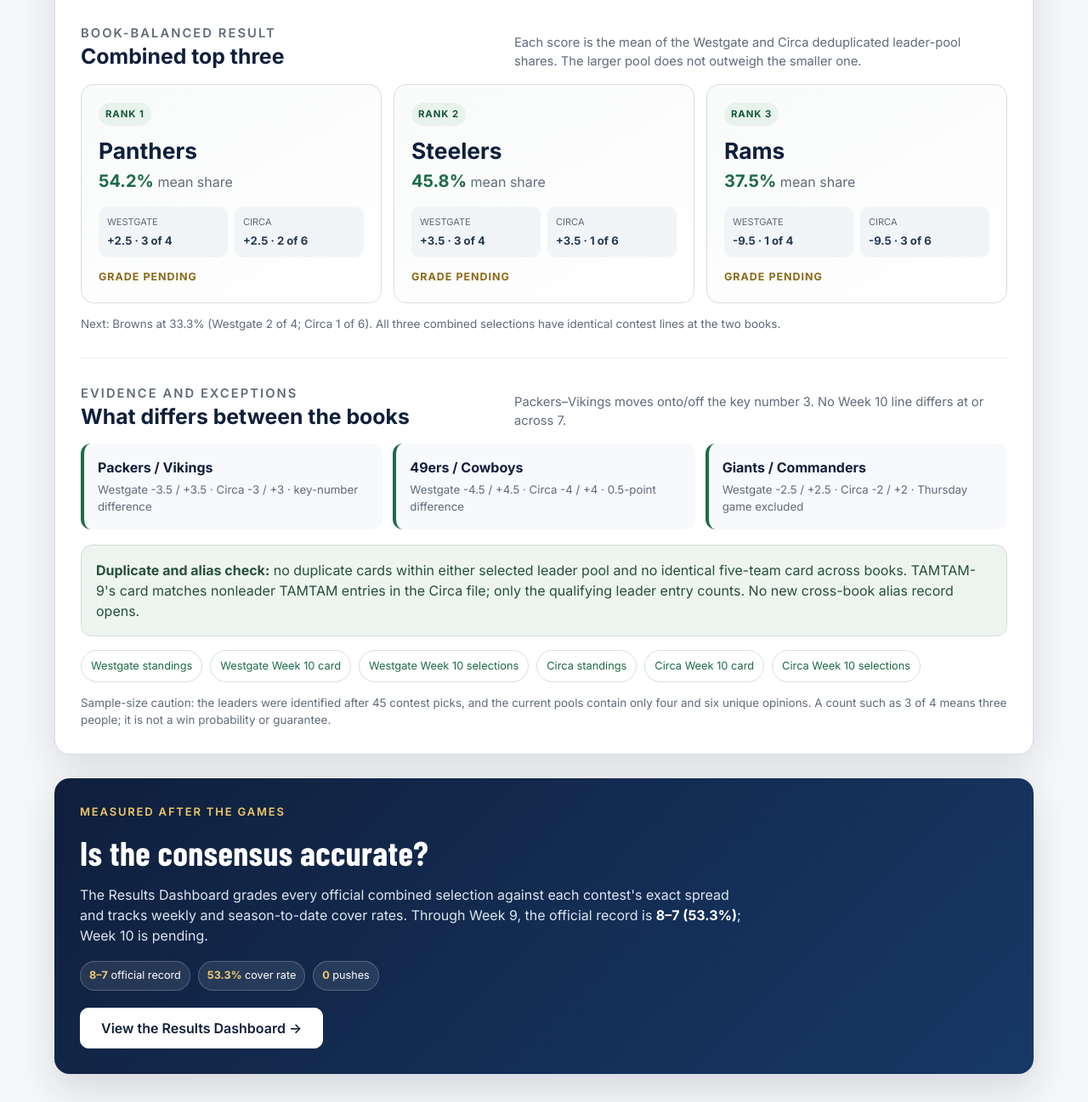
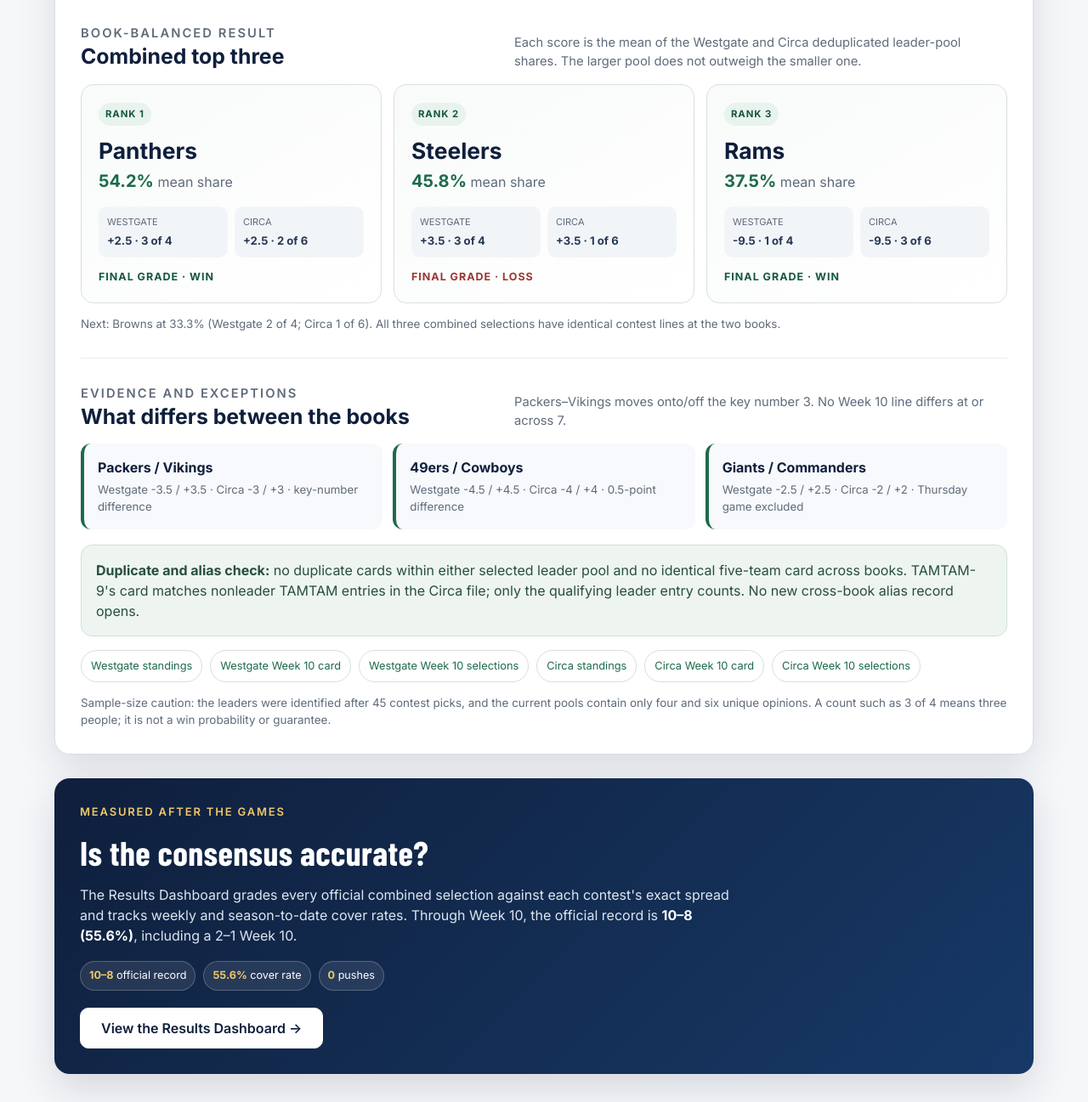
Before and after one commit to Ibmcleaner/cyrusforgesystems-site, a plain HTML site: page cyrus/consolidation-analyzer/index.html in a window 1280 px wide. Shown: the part 2906-4203 px from the top of the page at 85% size. Drawn offline with nearby package versions, Linux system fonts and the light colour scheme.

Commit message:
Publish Week 10 grades and updated results summary

```diff
--- a/cyrus/consolidation-analyzer/index.html
+++ b/cyrus/consolidation-analyzer/index.html
@@ -22,7 +22,7 @@
   .board-section{padding:30px 0;border-bottom:1px solid #e8edf2}.board-section:last-child{border-bottom:0;padding-bottom:0}.section-head{display:flex;align-items:flex-end;justify-content:space-between;gap:24px;margin-bottom:16px}.section-head h3{margin:0;color:var(--navy);font-size:1.55rem}.section-head p{max-width:580px;margin:0;color:var(--muted);font-size:.92rem}
   .book-grid{display:grid;grid-template-columns:repeat(2,minmax(0,1fr));gap:18px}.book-card{border:1px solid var(--line);border-radius:15px;background:#fff;overflow:hidden}.book-card header{padding:18px 20px;background:#f5f8fb;border-bottom:1px solid var(--line)}.book-card header.circa{border-top:5px solid #c18c13}.book-card header.westgate{border-top:5px solid var(--green)}.book-card h4{margin:0;color:var(--navy);font-size:1.3rem}.book-card header p{margin:5px 0 0;color:var(--muted);font-size:.82rem}
   .table-wrap{overflow-x:auto}.pick-table{width:100%;border-collapse:collapse;font-size:.85rem}.pick-table th,.pick-table td{padding:9px 12px;border-bottom:1px solid #edf1f5;text-align:left}.pick-table th{background:#fbfcfd;color:#586577;font-size:.72rem;letter-spacing:.06em;text-transform:uppercase}.pick-table td:nth-child(n+2),.pick-table th:nth-child(n+2){text-align:right;white-space:nowrap}.pick-table tr:last-child td{border-bottom:0}.pick-table .leader{color:#15583d;font-weight:700}
-  .consensus-grid{display:grid;grid-template-columns:repeat(3,minmax(0,1fr));gap:14px}.consensus-card{padding:20px;border:1px solid var(--line);border-radius:15px;background:linear-gradient(150deg,#f8fbf9,#fff)}.rank-badge{display:inline-flex;padding:5px 8px;border-radius:999px;background:#e9f3ee;color:#15583d;font-size:.71rem;font-weight:800;letter-spacing:.08em;text-transform:uppercase}.team-name{margin:12px 0 4px!important;color:var(--navy)!important;font-size:1.65rem!important}.combined{margin:0 0 15px;color:var(--muted)}.combined strong{color:var(--green);font-size:1.25rem}.support{display:grid;grid-template-columns:1fr 1fr;gap:8px}.support div{padding:10px;border-radius:10px;background:#f2f5f8}.support span{display:block;color:var(--muted);font-size:.69rem;text-transform:uppercase}.support strong{display:block;margin-top:4px;color:#263954;font-size:.82rem}.pending{margin-top:14px;color:#8b6a19;font-size:.78rem;font-weight:700;text-transform:uppercase;letter-spacing:.08em}
+  .consensus-grid{display:grid;grid-template-columns:repeat(3,minmax(0,1fr));gap:14px}.consensus-card{padding:20px;border:1px solid var(--line);border-radius:15px;background:linear-gradient(150deg,#f8fbf9,#fff)}.rank-badge{display:inline-flex;padding:5px 8px;border-radius:999px;background:#e9f3ee;color:#15583d;font-size:.71rem;font-weight:800;letter-spacing:.08em;text-transform:uppercase}.team-name{margin:12px 0 4px!important;color:var(--navy)!important;font-size:1.65rem!important}.combined{margin:0 0 15px;color:var(--muted)}.combined strong{color:var(--green);font-size:1.25rem}.support{display:grid;grid-template-columns:1fr 1fr;gap:8px}.support div{padding:10px;border-radius:10px;background:#f2f5f8}.support span{display:block;color:var(--muted);font-size:.69rem;text-transform:uppercase}.support strong{display:block;margin-top:4px;color:#263954;font-size:.82rem}.pending{margin-top:14px;color:#8b6a19;font-size:.78rem;font-weight:700;text-transform:uppercase;letter-spacing:.08em}.graded-win,.graded-loss{margin-top:14px;font-size:.78rem;font-weight:800;text-transform:uppercase;letter-spacing:.08em}.graded-win{color:#15583d}.graded-loss{color:#9a3535}
   .evidence-grid{display:grid;grid-template-columns:repeat(3,minmax(0,1fr));gap:12px}.evidence-card{padding:16px;border-left:4px solid var(--green);border-radius:12px;background:#f7f9fc}.evidence-card strong{display:block;color:var(--navy)}.evidence-card span{display:block;margin-top:5px;color:var(--muted);font-size:.83rem}.source-links{display:flex;flex-wrap:wrap;gap:9px;margin-top:16px}.source-links a{display:inline-flex;padding:8px 11px;border:1px solid var(--line);border-radius:999px;background:#fff;font-size:.8rem;text-decoration:none}.method-note{margin-top:18px;padding:17px;border-radius:13px;background:#eef5f1;border:1px solid #cfe1d7;color:#284f3d}.small-note{margin:14px 0 0;color:var(--muted);font-size:.84rem}
   @media(max-width:900px){.book-grid,.consensus-grid{grid-template-columns:1fr}.evidence-grid{grid-template-columns:1fr}.section-head{display:block}.section-head p{margin-top:7px}}
   @media(max-width:620px){.origin-story,.weekly-board{padding:22px 18px}.board-hero{padding:23px 19px}.pick-table th,.pick-table td{padding:8px}.support{grid-template-columns:1fr}}
@@ -43,7 +43,7 @@
 <section style="padding:32px 0" aria-labelledby="consolidation-applications"><h2 id="consolidation-applications">Applications Across Industries</h2><p>Potential applications include supplier quote comparison, invoice-to-order reconciliation, inventory checks and recurring operations reports. For example, a purchasing workflow could extract supplier prices and delivery commitments, normalize units and currencies, flag missing terms, and route the comparison for human review.</p><p><a href="https://github.com/Ibmcleaner/Cyrus-Consolidation-Analyzer/blob/main/docs/ARCHITECTURE.md">Read the architecture and implementation on GitHub →</a></p>
 
 <article class="weekly-board" aria-labelledby="week10-title">
-  <div class="board-hero"><p class="eyebrow" style="color:#f0c86a">Live implementation · 2026 Week 10</p><h3 id="week10-title">Contest Leader Consolidation</h3><p>Official Westgate and Circa leader cards are preserved separately before their deduplicated shares are combined. Thursday selections are excluded, and each book keeps its own spread.</p><div class="status-row"><span class="status-chip"><strong>COMPLETE</strong> official files verified</span><span class="status-chip"><strong>4 + 6</strong> unique leader opinions</span><span class="status-chip"><strong>3</strong> combined leaders</span><span class="status-chip"><strong>PENDING</strong> outcome grade</span></div></div>
+  <div class="board-hero"><p class="eyebrow" style="color:#f0c86a">Live implementation · 2026 Week 10</p><h3 id="week10-title">Contest Leader Consolidation</h3><p>Official Westgate and Circa leader cards are preserved separately before their deduplicated shares are combined. Thursday selections are excluded, and each book keeps its own spread.</p><div class="status-row"><span class="status-chip"><strong>COMPLETE</strong> official files verified</span><span class="status-chip"><strong>4 + 6</strong> unique leader opinions</span><span class="status-chip"><strong>3</strong> combined leaders</span><span class="status-chip"><strong>GRADED</strong> 2–1 outcome</span></div></div>
 
   <section class="board-section" aria-labelledby="books-title"><div class="section-head"><div><p class="eyebrow">Sources first</p><h3 id="books-title">Each contest stands on its own</h3></div><p>The fractions are people, not probabilities. Westgate uses four unique leader cards; Circa uses six. None of the ten qualifying cards includes Thursday's Giants–Commanders game.</p></div>
     <div class="book-grid">
@@ -59,9 +59,9 @@
   </section>
 
   <section class="board-section" aria-labelledby="combined-title"><div class="section-head"><div><p class="eyebrow">Book-balanced result</p><h3 id="combined-title">Combined top three</h3></div><p>Each score is the mean of the Westgate and Circa deduplicated leader-pool shares. The larger pool does not outweigh the smaller one.</p></div><div class="consensus-grid">
-    <article class="consensus-card"><span class="rank-badge">Rank 1</span><h3 class="team-name">Panthers</h3><p class="combined"><strong>54.2%</strong> mean share</p><div class="support"><div><span>Westgate</span><strong>+2.5 · 3 of 4</strong></div><div><span>Circa</span><strong>+2.5 · 2 of 6</strong></div></div><div class="pending">Grade pending</div></article>
-    <article class="consensus-card"><span class="rank-badge">Rank 2</span><h3 class="team-name">Steelers</h3><p class="combined"><strong>45.8%</strong> mean share</p><div class="support"><div><span>Westgate</span><strong>+3.5 · 3 of 4</strong></div><div><span>Circa</span><strong>+3.5 · 1 of 6</strong></div></div><div class="pending">Grade pending</div></article>
-    <article class="consensus-card"><span class="rank-badge">Rank 3</span><h3 class="team-name">Rams</h3><p class="combined"><strong>37.5%</strong> mean share</p><div class="support"><div><span>Westgate</span><strong>-9.5 · 1 of 4</strong></div><div><span>Circa</span><strong>-9.5 · 3 of 6</strong></div></div><div class="pending">Grade pending</div></article>
+    <article class="consensus-card"><span class="rank-badge">Rank 1</span><h3 class="team-name">Panthers</h3><p class="combined"><strong>54.2%</strong> mean share</p><div class="support"><div><span>Westgate</span><strong>+2.5 · 3 of 4</strong></div><div><span>Circa</span><strong>+2.5 · 2 of 6</strong></div></div><div class="graded-win">Final grade · Win</div></article>
+    <article class="consensus-card"><span class="rank-badge">Rank 2</span><h3 class="team-name">Steelers</h3><p class="combined"><strong>45.8%</strong> mean share</p><div class="support"><div><span>Westgate</span><strong>+3.5 · 3 of 4</strong></div><div><span>Circa</span><strong>+3.5 · 1 of 6</strong></div></div><div class="graded-loss">Final grade · Loss</div></article>
+    <article class="consensus-card"><span class="rank-badge">Rank 3</span><h3 class="team-name">Rams</h3><p class="combined"><strong>37.5%</strong> mean share</p><div class="support"><div><span>Westgate</span><strong>-9.5 · 1 of 4</strong></div><div><span>Circa</span><strong>-9.5 · 3 of 6</strong></div></div><div class="graded-win">Final grade · Win</div></article>
   </div><p class="small-note">Next: Browns at 33.3% (Westgate 2 of 4; Circa 1 of 6). All three combined selections have identical contest lines at the two books.</p></section>
 
   <section class="board-section" aria-labelledby="evidence-title"><div class="section-head"><div><p class="eyebrow">Evidence and exceptions</p><h3 id="evidence-title">What differs between the books</h3></div><p>Packers–Vikings moves onto/off the key number 3. No Week 10 line differs at or across 7.</p></div><div class="evidence-grid"><div class="evidence-card"><strong>Packers / Vikings</strong><span>Westgate -3.5 / +3.5 · Circa -3 / +3 · key-number difference</span></div><div class="evidence-card"><strong>49ers / Cowboys</strong><span>Westgate -4.5 / +4.5 · Circa -4 / +4 · 0.5-point difference</span></div><div class="evidence-card"><strong>Giants / Commanders</strong><span>Westgate -2.5 / +2.5 · Circa -2 / +2 · Thursday game excluded</span></div></div><div class="method-note"><strong>Duplicate and alias check:</strong> no duplicate cards within either selected leader pool and no identical five-team card across books. TAMTAM-9's card matches nonleader TAMTAM entries in the Circa file; only the qualifying leader entry counts. No new cross-book alias record opens.</div>
@@ -72,8 +72,8 @@
 <section aria-labelledby="results-link-title" style="margin:28px 0 0;padding:30px;border-radius:18px;background:linear-gradient(135deg,#0f1f3c,#173967);color:#fff;box-shadow:0 18px 46px rgba(15,31,60,.14)">
   <p class="eyebrow" style="color:#f0c86a">Measured after the games</p>
   <h2 id="results-link-title" style="margin:0 0 9px;color:#fff">Is the consensus accurate?</h2>
-  <p style="max-width:780px;color:#dce6ef">The Results Dashboard grades every official combined selection against each contest's exact spread and tracks weekly and season-to-date cover rates. Through Week 9, the official record is <strong style="color:#fff">8–7 (53.3%)</strong>; Week 10 is pending.</p>
-  <div class="status-row" style="margin-bottom:20px"><span class="status-chip"><strong>8–7</strong> official record</span><span class="status-chip"><strong>53.3%</strong> cover rate</span><span class="status-chip"><strong>0</strong> pushes</span></div>
+  <p style="max-width:780px;color:#dce6ef">The Results Dashboard grades every official combined selection against each contest's exact spread and tracks weekly and season-to-date cover rates. Through Week 10, the official record is <strong style="color:#fff">10–8 (55.6%)</strong>, including a 2–1 Week 10.</p>
+  <div class="status-row" style="margin-bottom:20px"><span class="status-chip"><strong>10–8</strong> official record</span><span class="status-chip"><strong>55.6%</strong> cover rate</span><span class="status-chip"><strong>0</strong> pushes</span></div>
   <div class="btn-row"><a class="btn" href="results/" style="background:#fff;color:#0f1f3c;border-color:#fff">View the Results Dashboard →</a></div>
 </section>
 </section>
```
